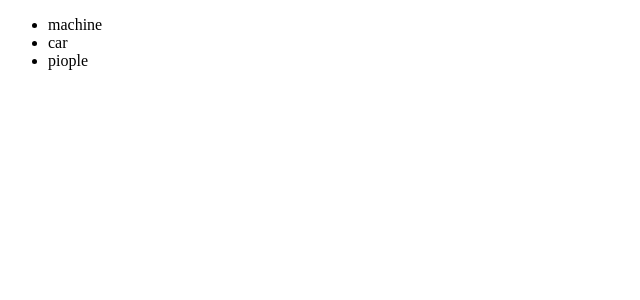
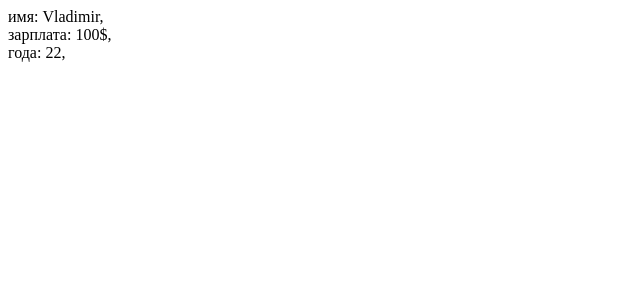
Before and after one commit to vitalay/course-on-60, a Vue app: page / in a window 1280 px wide. Shown: the top 300 px of the page, without its empty margins (0-640 px from the left). Built offline with nearby package versions, Linux system fonts and the light colour scheme.

Commit message:
Передача свойств объекта data в Vue

```diff
--- a/src/App.vue
+++ b/src/App.vue
@@ -1,6 +1,5 @@
 <template>
-	<Employe :arg="['machine', 'car', 'piople']" />
-
+	<Employe :name="name" :salary="salary" :age="age" />
 
 
 
@@ -14,7 +13,9 @@ export default {
 	},
 	data() {
 		return {
-
+			name: 'Vladimir',
+			salary: '100$',
+			age: 22,
 
 		}
 	},
--- a/src/components/Employe.vue
+++ b/src/components/Employe.vue
@@ -1,17 +1,18 @@
 <template>
-  <ul>
-    <li v-for="arg in items">{{ arg }}</li>
+  имя: {{ name }},
+  <br>
+  зарплата: {{ salary }},
+  <br>
+  года: {{ age }},
 
-  </ul>
 </template>
 
 <script>
 export default {
-  props: ['arg'],
+  props: ['name', 'salary', 'age'],
     data() {
 
         return {
-          items: this.arg
 
 
         }
```
